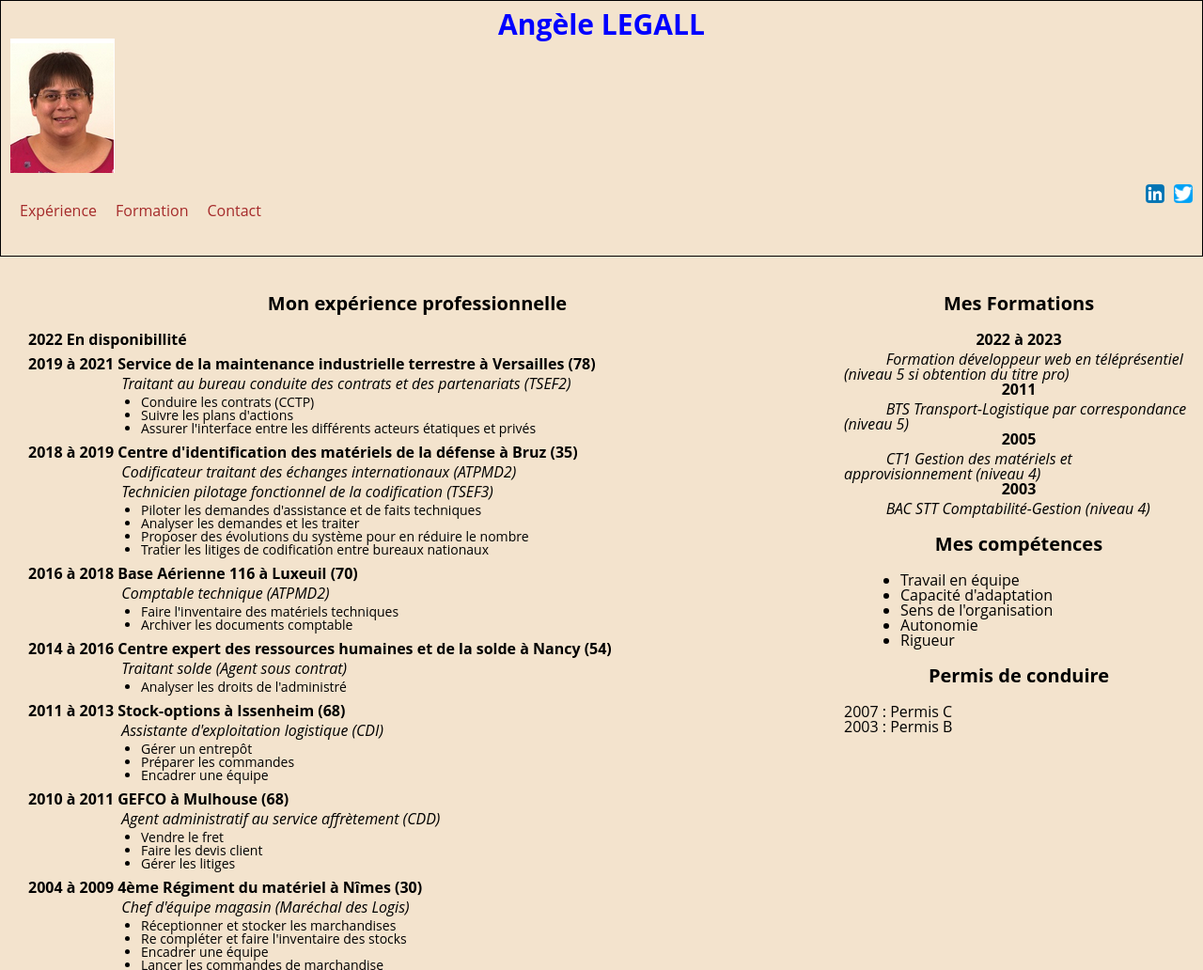
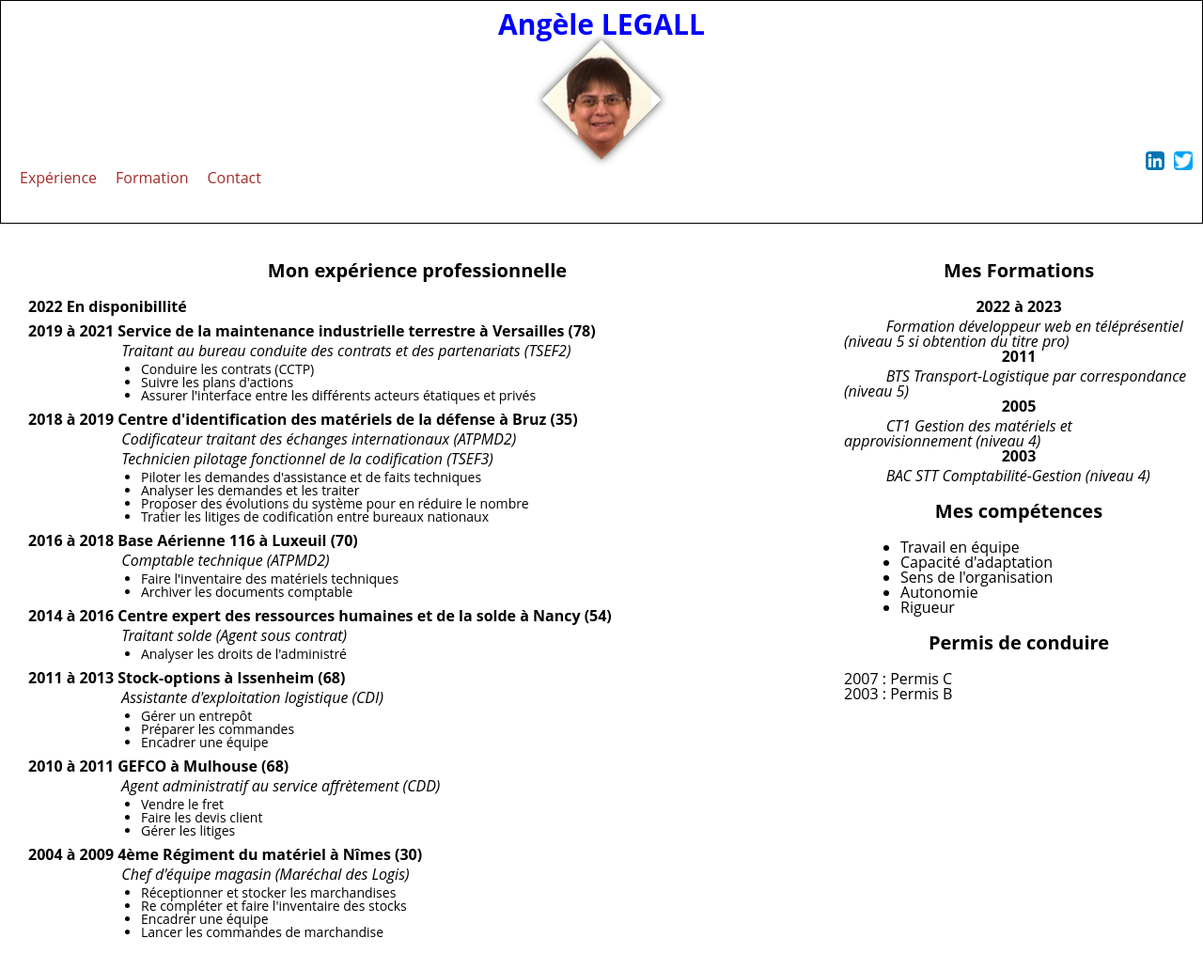
Before and after one commit to Angele-LEGALL/CV_Angele, a plain HTML site: page index.html in a window 1280 px wide. Shown: the top 1032 px of the page at 94% size. Drawn offline with Linux system fonts and the light colour scheme; a web font is replaced by a local one.

Commit message:
Fichier HTML déplacé

```diff
--- a/CSS/style.css
+++ b/CSS/style.css
@@ -1,5 +1,5 @@
 body{
-    background-color: #f3e3cd;
+    background-color: white;
     font-family: 'Open Sans', sans-serif;
 }
 
@@ -7,6 +7,20 @@ body{
 .main-header{
     border: 0.1rem solid black;
     padding: 1rem 1rem;
+}
+
+.header__image{
+    transform: rotate(45deg);
+    overflow: hidden;
+    box-shadow: 0 0 1rem rgba(0, 0, 0, 0.75);
+    width: 9rem;
+    height: 9rem;
+    margin: 2rem auto 0;
+}
+.main-header__image{
+    transform: rotate(-45deg);
+    margin: -1rem 0 0 -2rem;
+    padding-left: 2rem;
 }
 
 .main-header__title{
--- a/HTML/index.html
+++ b/index.html
@@ -6,8 +6,8 @@
     <meta name="viewport" content="width=device-width, initial-scale=1.0">
 
     <!--Lien vers mes fichiers CSS!-->
-    <link rel="stylesheet" href="../CSS/reset.css">
-    <link rel="stylesheet" href="../CSS/style.css">
+    <link rel="stylesheet" href="../CV_Angele/CSS/reset.css">
+    <link rel="stylesheet" href="../CV_Angele/CSS/style.css">
     <!--Lien vers les polices-->
     <link rel="preconnect" href="https://fonts.bunny.net">
     <link href="https://fonts.bunny.net/css?family=open-sans:300,300i,400,400i,500,500i,600,600i,700,700i,800,800i" rel="stylesheet" />
@@ -18,7 +18,9 @@
     <div class="container">
         <header class="main-header">
             <h1 class="main-header__title">Angèle LEGALL</h1>
-            <img src="../Images/angele1.png" alt="Photo d'Angèle LEGALL">
+            <div class="header__image">
+                <img class="main-header__image" src="../CV_Angele/Images/angele1.png" alt="Photo d'Angèle LEGALL">
+            </div>
             <div class="main-header__links">
                 <nav>
                     <ul class="menu">
@@ -36,12 +38,12 @@
                 <ul class="socials">
                     <li class="socials__item">
                         <a class="socials__links" href="https://www.linkedin.com/in/ang%C3%A8le-legall-28bb371a0/" target="_blank">
-                            <img class="socials__icon" src="../Images/logo_linkedin.png" alt="LinkedIn">
+                            <img class="socials__icon" src="../CV_Angele/Images/logo_linkedin.png" alt="LinkedIn">
                         </a>
                     </li>
                     <li class="socials__item">
                         <a class="socials__links" href="https://twitter.com/Angele_Legall" target="_blank">
-                            <img class="socials__icon" src="../Images/logo_twitter.png" alt="Twitter">
+                            <img class="socials__icon" src="../CV_Angele/Images/logo_twitter.png" alt="Twitter">
                         </a>
                     </li>
                 </ul>
```
